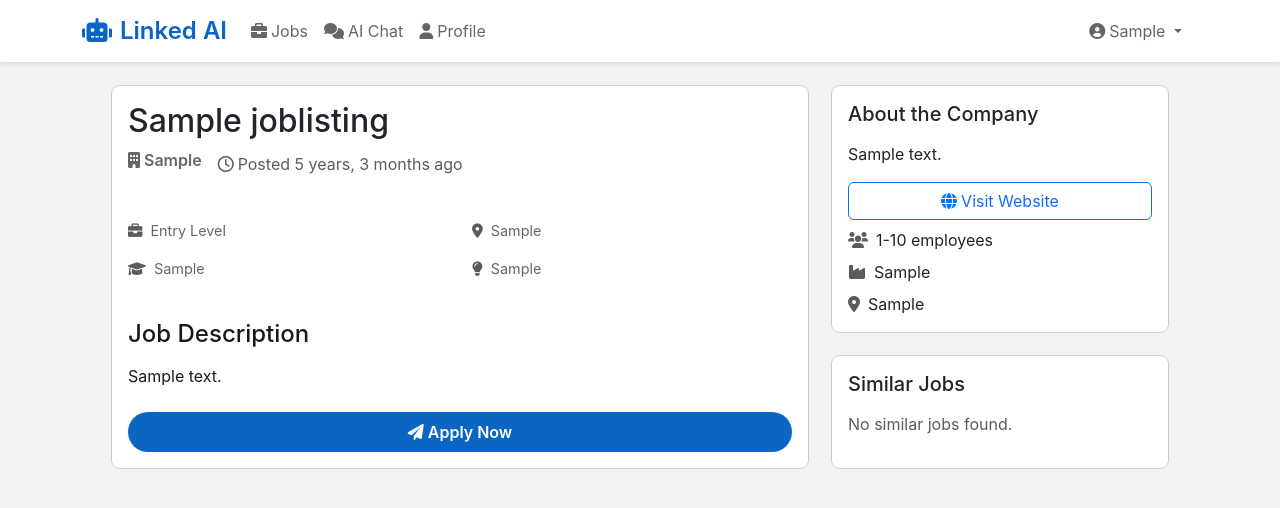
After one commit to SandroNizharadze/LinkedAI, a Django app: page /jobs/1/ in a window 1280 px wide. The commit adds this page. Shown: the top 508 px of the page. Run offline with Django 5.2, Linux system fonts and the light colour scheme; a user stored in the database is signed in; tables that the repository leaves empty hold one stand-in row (values such as "Sample post").

Commit message:
Add job detail

```diff
--- /dev/null
+++ b/core/templates/core/job_detail.html
@@ -0,0 +1,219 @@
+{% extends 'core/base.html' %}
+
+{% block title %}Linked AI - {{ job.title }}{% endblock %}
+
+{% block content %}
+<div class="container">
+    <div class="row">
+        <!-- Main Job Content -->
+        <div class="col-lg-8">
+            <div class="card mb-4">
+                <div class="card-body">
+                    <div class="d-flex justify-content-between align-items-start mb-4">
+                        <div>
+                            <h1 class="h2 mb-2">{{ job.title }}</h1>
+                            <div class="d-flex align-items-center mb-3">
+                                <span class="company-name me-3">
+                                    <i class="fas fa-building me-1"></i>{{ job.company }}
+                                </span>
+                                <span class="text-muted">
+                                    <i class="far fa-clock me-1"></i>Posted {{ job.posted_at|timesince }} ago
+                                </span>
+                            </div>
+                        </div>
+                        {% if is_job_owner %}
+                        <div class="dropdown">
+                            <button class="btn btn-outline-secondary dropdown-toggle" type="button" data-bs-toggle="dropdown">
+                                <i class="fas fa-ellipsis-v"></i>
+                            </button>
+                            <ul class="dropdown-menu dropdown-menu-end">
+                                <li>
+                                    <button class="dropdown-item" onclick="editJob({{ job.id }})">
+                                        <i class="fas fa-edit me-1"></i>Edit
+                                    </button>
+                                </li>
+                                <li>
+                                    <button class="dropdown-item text-danger" onclick="deleteJob({{ job.id }})">
+                                        <i class="fas fa-trash me-1"></i>Delete
+                                    </button>
+                                </li>
+                            </ul>
+                        </div>
+                        {% endif %}
+                    </div>
+
+                    <div class="job-meta mb-4">
+                        <div class="row">
+                            <div class="col-md-6 mb-3">
+                                <div class="d-flex align-items-center">
+                                    <i class="fas fa-briefcase me-2 text-muted"></i>
+                                    <span>{{ job.get_experience_display }}</span>
+                                </div>
+                            </div>
+                            <div class="col-md-6 mb-3">
+                                <div class="d-flex align-items-center">
+                                    <i class="fas fa-map-marker-alt me-2 text-muted"></i>
+                                    <span>{{ job.job_preferences }}</span>
+                                </div>
+                            </div>
+                            <div class="col-md-6 mb-3">
+                                <div class="d-flex align-items-center">
+                                    <i class="fas fa-graduation-cap me-2 text-muted"></i>
+                                    <span>{{ job.fields }}</span>
+                                </div>
+                            </div>
+                            <div class="col-md-6 mb-3">
+                                <div class="d-flex align-items-center">
+                                    <i class="fas fa-lightbulb me-2 text-muted"></i>
+                                    <span>{{ job.interests }}</span>
+                                </div>
+                            </div>
+                        </div>
+                    </div>
+
+                    <div class="job-description mb-4">
+                        <h3 class="h4 mb-3">Job Description</h3>
+                        <div class="description-content">
+                            {{ job.description|linebreaks }}
+                        </div>
+                    </div>
+
+                    {% if not is_employer %}
+                    <div class="d-grid gap-2">
+                        <button class="btn btn-linkedin" data-bs-toggle="modal" data-bs-target="#applyModal">
+                            <i class="fas fa-paper-plane me-1"></i>Apply Now
+                        </button>
+                    </div>
+                    {% endif %}
+                </div>
+            </div>
+        </div>
+
+        <!-- Sidebar -->
+        <div class="col-lg-4">
+            <!-- Company Info Card -->
+            <div class="card mb-4">
+                <div class="card-body">
+                    <h3 class="h5 mb-3">About the Company</h3>
+                    <div class="company-info">
+                        <p class="mb-3">{{ job.employer.company_description }}</p>
+                        <div class="d-flex flex-column gap-2">
+                            {% if job.employer.company_website %}
+                            <a href="{{ job.employer.company_website }}" target="_blank" class="btn btn-outline-primary">
+                                <i class="fas fa-globe me-1"></i>Visit Website
+                            </a>
+                            {% endif %}
+                            <div class="d-flex align-items-center">
+                                <i class="fas fa-users me-2 text-muted"></i>
+                                <span>{{ job.employer.get_company_size_display }}</span>
+                            </div>
+                            <div class="d-flex align-items-center">
+                                <i class="fas fa-industry me-2 text-muted"></i>
+                                <span>{{ job.employer.industry }}</span>
+                            </div>
+                            <div class="d-flex align-items-center">
+                                <i class="fas fa-map-marker-alt me-2 text-muted"></i>
+                                <span>{{ job.employer.location }}</span>
+                            </div>
+                        </div>
+                    </div>
+                </div>
+            </div>
+
+            <!-- Similar Jobs Card -->
+            <div class="card">
+                <div class="card-body">
+                    <h3 class="h5 mb-3">Similar Jobs</h3>
+                    <div class="similar-jobs">
+                        {% for similar_job in similar_jobs %}
+                        <div class="similar-job-item mb-3">
+                            <a href="{% url 'job_detail' similar_job.id %}" class="text-decoration-none">
+                                <h4 class="h6 mb-1">{{ similar_job.title }}</h4>
+                                <p class="small text-muted mb-0">{{ similar_job.company }}</p>
+                            </a>
+                        </div>
+                        {% empty %}
+                        <p class="text-muted">No similar jobs found.</p>
+                        {% endfor %}
+                    </div>
+                </div>
+            </div>
+        </div>
+    </div>
+</div>
+
+<!-- Apply Modal -->
+<div class="modal fade" id="applyModal" tabindex="-1">
+    <div class="modal-dialog">
+        <div class="modal-content">
+            <div class="modal-header">
+                <h5 class="modal-title">Apply for {{ job.title }}</h5>
+                <button type="button" class="btn-close" data-bs-dismiss="modal"></button>
+            </div>
+            <form method="post" action="{% url 'apply_job' job.id %}" enctype="multipart/form-data">
+                {% csrf_token %}
+                <div class="modal-body">
+                    <div class="mb-3">
+                        <label for="id_cover_letter" class="form-label">Cover Letter</label>
+                        <textarea class="form-control" id="id_cover_letter" name="cover_letter" rows="5" required></textarea>
+                    </div>
+                    <div class="mb-3">
+                        <label for="id_resume" class="form-label">Resume/CV</label>
+                        <input type="file" class="form-control" id="id_resume" name="resume" accept=".pdf,.doc,.docx" required>
+                        <div class="form-text">Accepted formats: PDF, DOC, DOCX</div>
+                    </div>
+                </div>
+                <div class="modal-footer">
+                    <button type="button" class="btn btn-outline-secondary" data-bs-dismiss="modal">Cancel</button>
+                    <button type="submit" class="btn btn-linkedin">Submit Application</button>
+                </div>
+            </form>
+        </div>
+    </div>
+</div>
+{% endblock %}
+
+{% block extra_js %}
+<script>
+function editJob(jobId) {
+    fetch(`/employer/jobs/${jobId}/edit/`)
+        .then(response => response.json())
+        .then(job => {
+            const form = document.getElementById('jobForm');
+            form.action = `/employer/jobs/${jobId}/edit/`;
+            Object.keys(job).forEach(key => {
+                const input = form.querySelector(`#id_${key}`);
+                if (input) input.value = job[key];
+            });
+            const modal = new bootstrap.Modal(document.getElementById('newJobModal'));
+            modal.show();
+        })
+        .catch(error => {
+            console.error('Error:', error);
+            alert('Failed to load job details. Please try again.');
+        });
+}
+
+function deleteJob(jobId) {
+    if (confirm('Are you sure you want to delete this job listing?')) {
+        fetch(`/employer/jobs/${jobId}/delete/`, {
+            method: 'POST',
+            headers: {
+                'X-CSRFToken': document.querySelector('[name=csrfmiddlewaretoken]').value,
+            },
+        })
+        .then(response => {
+            if (response.ok) {
+                window.location.href = "{% url 'employer_dashboard' %}";
+            } else {
+                throw new Error('Failed to delete job');
+            }
+        })
+        .catch(error => {
+            console.error('Error:', error);
+            alert('Failed to delete job. Please try again.');
+        });
+    }
+}
+</script>
+{% endblock %}
--- a/core/templates/core/job_list.html
+++ b/core/templates/core/job_list.html
@@ -24,14 +24,16 @@
 <div class="card">
     <div class="card-body p-0">
         {% for job in jobs %}
+            <a href="{% url 'job_detail' job.id %}" class="text-decoration-none">
                 <div class="job-card {% if not forloop.last %}border-bottom{% endif %}">
                     <div class="job-title">{{ job.title }}</div>
                     <div class="company-name">{{ job.company }}</div>
-                <div class="job-description">{{ job.description }}</div>
+                    <div class="job-description">{{ job.description|truncatewords:30 }}</div>
                     <div class="job-meta">
                         <i class="far fa-clock me-1"></i>Posted on {{ job.posted_at|date:"F j, Y" }}
                     </div>
                 </div>
+            </a>
         {% empty %}
             <div class="job-card text-center text-muted">
                 <i class="fas fa-briefcase fa-2x mb-3"></i>
--- a/core/urls.py
+++ b/core/urls.py
@@ -15,6 +15,10 @@ urlpatterns = [
     path('employer/jobs/<int:job_id>/edit/', main.edit_job, name='edit_job'),
     path('employer/jobs/<int:job_id>/delete/', main.delete_job, name='delete_job'),
 
+    # Job routes
+    path('jobs/<int:job_id>/', main.job_detail, name='job_detail'),
+    path('jobs/<int:job_id>/apply/', main.apply_job, name='apply_job'),
+
     # Admin routes
     path('admin/assign-employer/<int:user_id>/', main.assign_employer, name='assign_employer'),
 ]
--- a/core/views/main.py
+++ b/core/views/main.py
@@ -260,3 +260,44 @@ def assign_employer(request, user_id):
 
     messages.success(request, f"{user_profile.user.get_full_name()} has been assigned as an employer.")
     return JsonResponse({'status': 'success'})
+
+@login_required
+def job_detail(request, job_id):
+    job = get_object_or_404(JobListing, id=job_id)
+    is_employer_user = is_employer(request.user)
+    is_job_owner = is_employer_user and job.employer == request.user.userprofile.employer_profile
+
+    # Get similar jobs based on fields and interests
+    similar_jobs = JobListing.objects.exclude(id=job_id).filter(
+        fields=job.fields,
+        interests=job.interests
+    ).order_by('-posted_at')[:5]
+
+    return render(request, 'core/job_detail.html', {
+        'job': job,
+        'is_employer': is_employer_user,
+        'is_job_owner': is_job_owner,
+        'similar_jobs': similar_jobs,
+    })
+
+@login_required
+def apply_job(request, job_id):
+    job = get_object_or_404(JobListing, id=job_id)
+
+    if request.method == 'POST':
+        cover_letter = request.POST.get('cover_letter', '')
+        resume = request.FILES.get('resume')
+
+        if not cover_letter or not resume:
+            messages.error(request, "Please provide both a cover letter and resume.")
+            return redirect('job_detail', job_id=job_id)
+
+        # Here you would typically:
+        # 1. Save the application to a database
+        # 2. Send notifications
+        # 3. Process the resume file
+
+        messages.success(request, "Your application has been submitted successfully!")
+        return redirect('job_detail', job_id=job_id)
+
+    return redirect('job_detail', job_id=job_id)
```
Also changed, not shown: README.md (added). Lines whose indentation alone changed are shown as unchanged.
